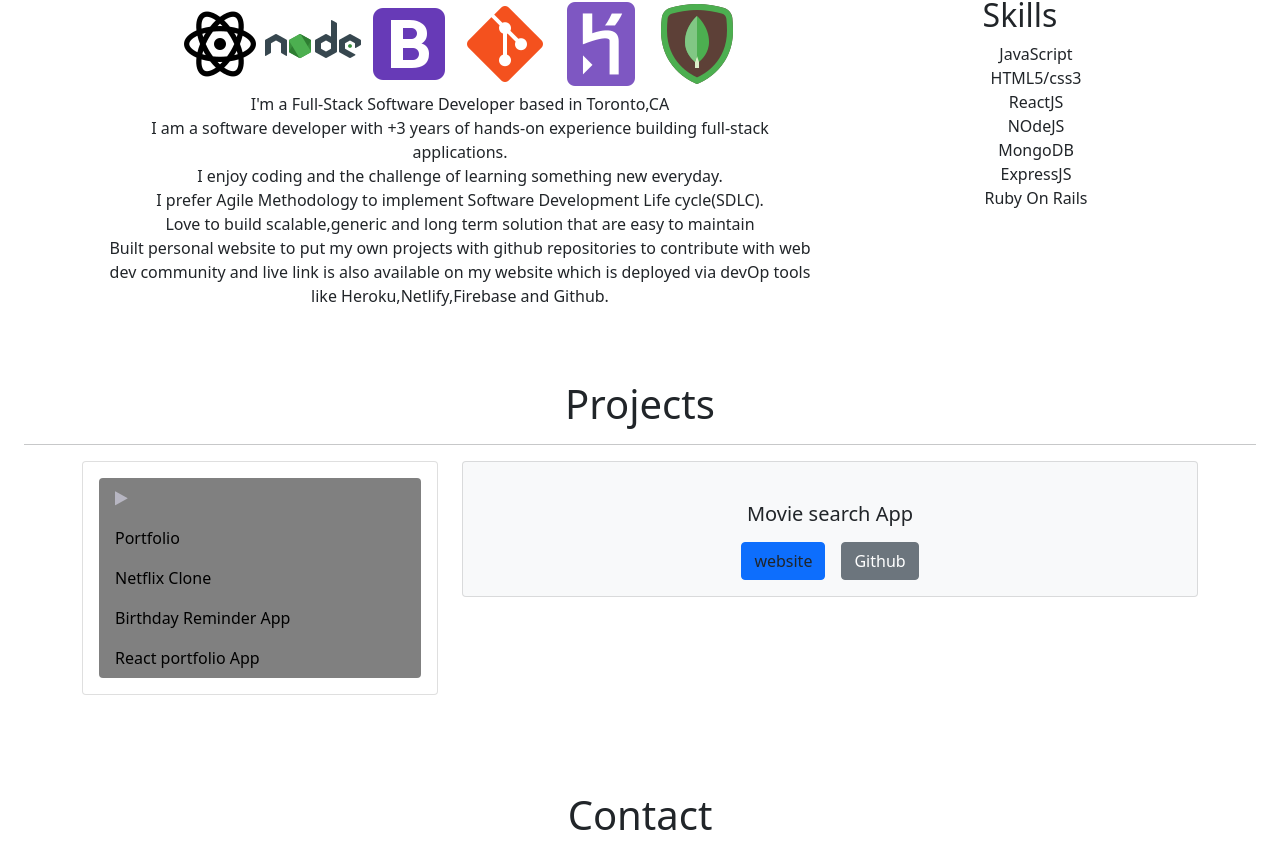
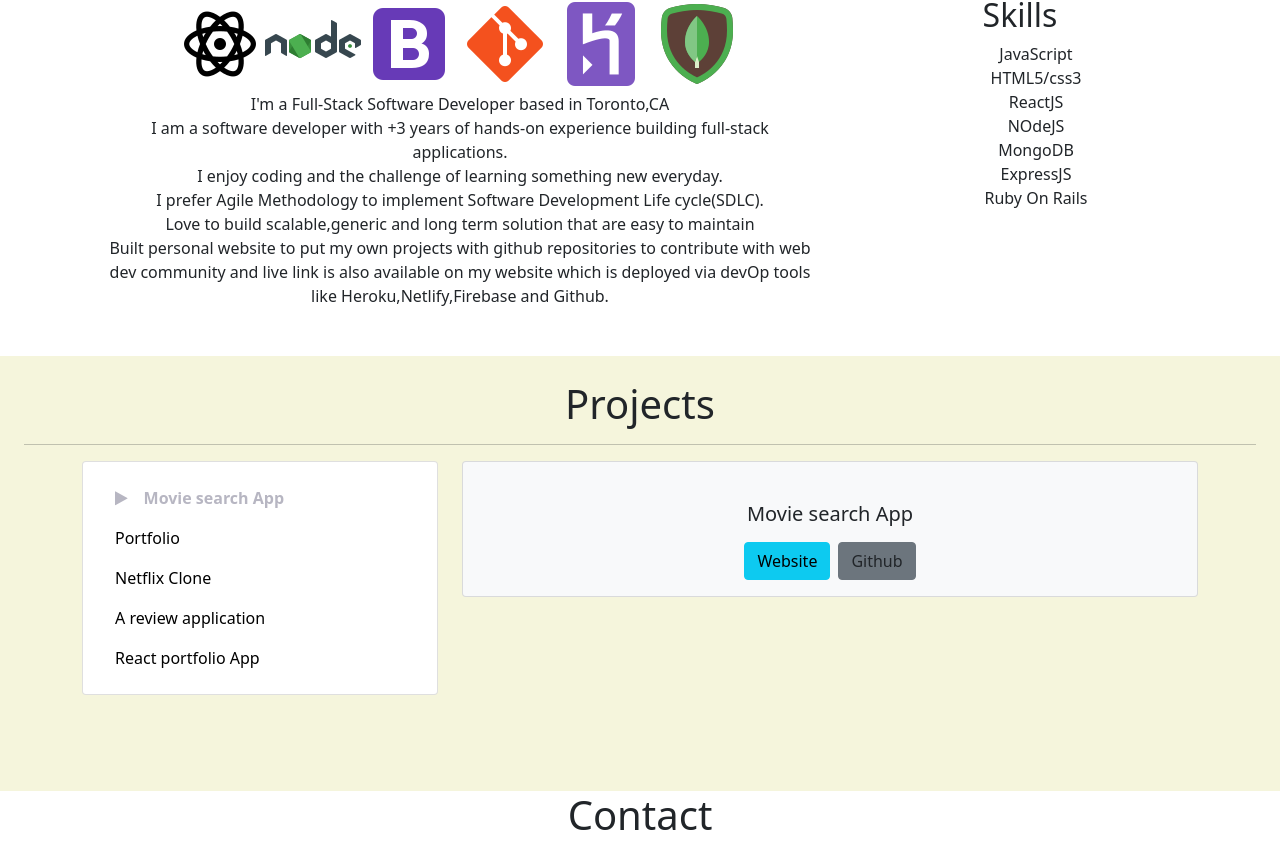
Before and after one commit to chaitali72/React-portfolio, a React (Create React App) app: page / in a window 1280 px wide. Shown: the part 927-1774 px from the top of the page. Built offline with nearby package versions, Linux system fonts and the light colour scheme; a web font is replaced by a local one.

Commit message:
add info to the singleproject

```diff
--- a/src/App.css
+++ b/src/App.css
@@ -136,3 +136,6 @@ nav ul li:nth-child(3) {
 .skill-lists {
   list-style: none;
 }
+.project-section {
+  background-color: beige;
+}
--- a/src/components/Projects.js
+++ b/src/components/Projects.js
@@ -4,6 +4,8 @@ const projects = [
   {
     id: 1,
     title: "Movie search App",
+    description:
+      "Create A Movie Search Application using React Hooks And Movie db Fetch API",
     website: "https://chaitali72.github.io/",
     github: "https://github.com/chaitali72/MovieSearchApp",
     techstack: "React/Axios,node/mongodb",
@@ -11,6 +13,7 @@ const projects = [
   {
     id: 2,
     title: "Portfolio",
+    description: "Personal portfolio to showcase my currrent work and prjects ",
     website: "https://chaitali72.github.io/",
     github: "https://github.com/chaitali72/chaitali72.github.io",
     techstack: "React/Axios,node/mongodb",
@@ -18,33 +21,38 @@ const projects = [
   {
     id: 3,
     title: "Netflix Clone",
-    website: "https://netflix-clone-6a5fc.web.app/",
+    description: "create a Netflix Clone using MERN stack",
     github: "https://github.com/chaitali72/NetflixClone-MERN",
     techstack: "React/Axios,node/mongodb",
   },
 
   {
     id: 4,
-    title: "Birthday Reminder App",
+    title: "A review application",
     website: "https://birthdayreminder-3e992.web.app/",
+    description:
+      "A review application where you can show the random review by different user using previous and next button using Vanilla Javascript,Html5,css3",
     github: "https://github.com/chaitali72/ReactProject-UseState-",
     techstack: "React/Axios,node/mongodb",
   },
   {
     id: 5,
     title: "React portfolio App",
+    description: "xreate a portfolio using react",
     website: "https://reactportfoilio.netlify.app/",
     github: "https://github.com/chaitali72/portfolioreact",
     techstack: "React/Axios,node/mongodb",
   },
 ];
-export class Projects extends Component {
+class Projects extends Component {
   state = {
     project_id: 1,
   };
+
   setProject = (id) => {
     this.setProject({ project_id: id });
   };
+
   render() {
     const selectedProject = projects.find(
       (project) => project.id === this.state.project_id
@@ -63,17 +71,14 @@ export class Projects extends Component {
                     <li
                       key={project.id}
                       className="list-group-item"
-                      style={{
-                        color: "black",
-                        cursor: "pointer",
-                        backgroundColor: "grey",
-                      }}
+                      style={{ color: "black", cursor: "pointer" }}
                       onClick={() => this.setProject(project.id)}
                       id={selectedProject.id === project.id ? "selected" : ""}
                     >
                       {selectedProject.id === project.id ? (
                         <span style={{ color: "#B7B6C2" }}>
-                          <i className="fa fa-play"></i>
+                          <i className="fa fa-play mr-3"></i>
+                          <strong>{project.title}</strong>
                         </span>
                       ) : (
                         project.title
@@ -86,9 +91,12 @@ export class Projects extends Component {
             <Project
               key={selectedProject.id}
               title={selectedProject.title}
-              service={selectedProject.website}
-              stack={selectedProject.techstack}
-              github={selectedProject.github}
+              description={selectedProject.description}
+              website={selectedProject.website}
+              url={selectedProject.url}
+              git={selectedProject.git}
+              img={selectedProject.img}
+              tech={selectedProject.tech}
             ></Project>
           </div>
         </div>
--- a/src/components/SingleProj.js
+++ b/src/components/SingleProj.js
@@ -11,10 +11,11 @@ export class SingleProj extends Component {
           <div className="card-body">
             <h5 className="catd-title">{this.props.title}</h5>
             <p className="card-desc">{this.props.techstack}</p>
-
-            <a href={this.props.website} className="btn btn-primary mr-3">
-              website
-            </a>
+            {this.props.website ? (
+              <a href={this.props.website} className="btn btn-info mr-2">
+                Website
+              </a>
+            ) : null}
             <a href={this.props.github} className="btn btn-secondary">
               Github
             </a>
```
